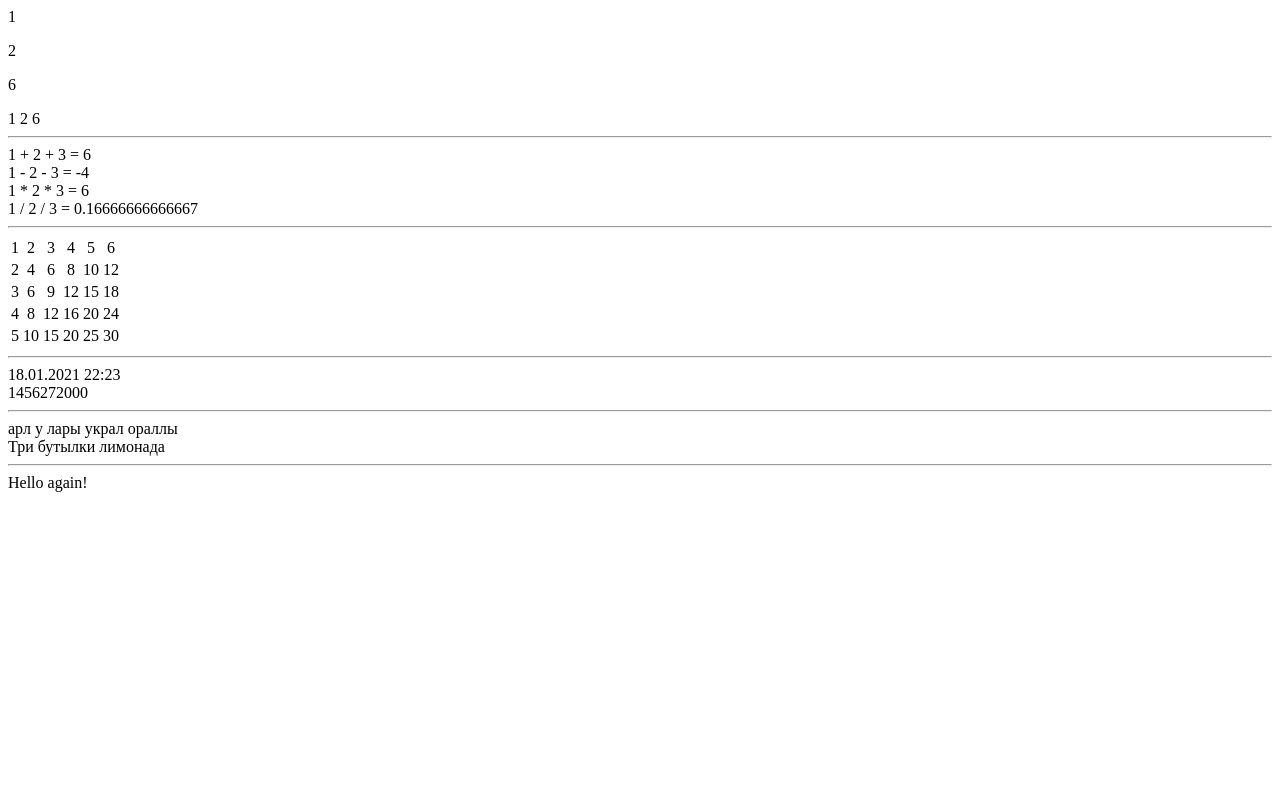
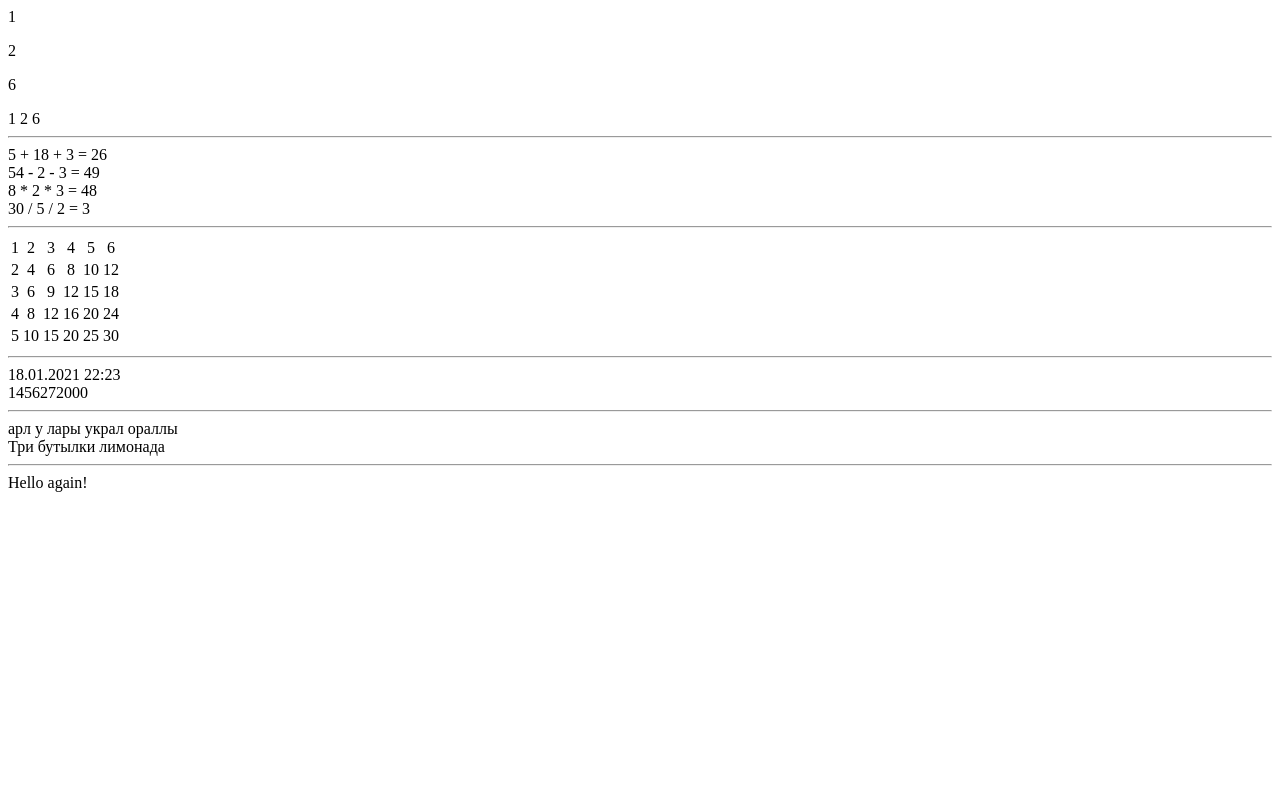
Before and after one commit to Latehorn/loft, a PHP site: page /week_01/dz_2/index.php in a window 1280 px wide. Run offline with PHP 8.4, Linux system fonts and the light colour scheme.

Commit message:
fix homework 2

```diff
--- a/week_01/dz_2/index.php
+++ b/week_01/dz_2/index.php
@@ -7,10 +7,10 @@ task1([1, 2, 6], false);
 echo '<hr>';
 
 //task 2
-echo '1 + 2 + 3 = ' . task2('+', 1, 2, 3) . '<br>';
-echo '1 - 2 - 3 = ' . task2('-', 1, 2, 3) . '<br>';
-echo '1 * 2 * 3 = ' . task2('*', 1, 2, 3) . '<br>';
-echo '1 / 2 / 3 = ' . task2('/', 1, 2, 3) . '<br>';
+echo task2('+', 5, 18, 3) . '<br>';
+echo task2('-', 54, 2, 3) . '<br>';
+echo task2('*', 8, 2, 3) . '<br>';
+echo task2('/', 30, 5, 2) . '<br>';
 echo '<hr>';
 
 //task 3
--- a/week_01/dz_2/src/function.php
+++ b/week_01/dz_2/src/function.php
@@ -32,23 +32,33 @@ function task1(array $arrayString, bool $return = true)
 
 function task2(string $token, ...$operand)
 {
+    foreach ($operand as $opera) {
+        if (!is_int($opera) && !is_float($opera)) {
+            trigger_error('Аргумент не является целым или вещественным числом!');
+            return 'ERROR: не верный агрумент';
+        }
+    }
+    $y = implode(" $token ", $operand) . ' = ';
     switch ($token) {
         case '+':
-            return array_sum($operand);
+            return $y . array_sum($operand);
         case '-':
-            return $result = array_shift($operand) - array_sum($operand);
+            return $y . $result = array_shift($operand) - array_sum($operand);
         case '*':
             $one = 1;
             foreach ($operand as $opera) {
                 $one *= $opera;
             }
-            return $one;
+            return $y . $one;
         case '/':
             $out = array_shift($operand);
-            foreach ($operand as $opera) {
+            foreach ($operand as $zero => $opera) {
+                if ($opera == 0) {
+                    trigger_error('На ноль делить нельзя!');
+                }
                 $out /= $opera;
             }
-            return $out;
+            return $y . $out;
         default:
             trigger_error("Не верный оператор");
             return 'ERROR';
@@ -90,5 +100,6 @@ function task6(string $fileName)
     while (!feof($file)) {
         $str .= fgets($file, 1024);
     }
+    fclose($file);
     echo $str;
 }
```
